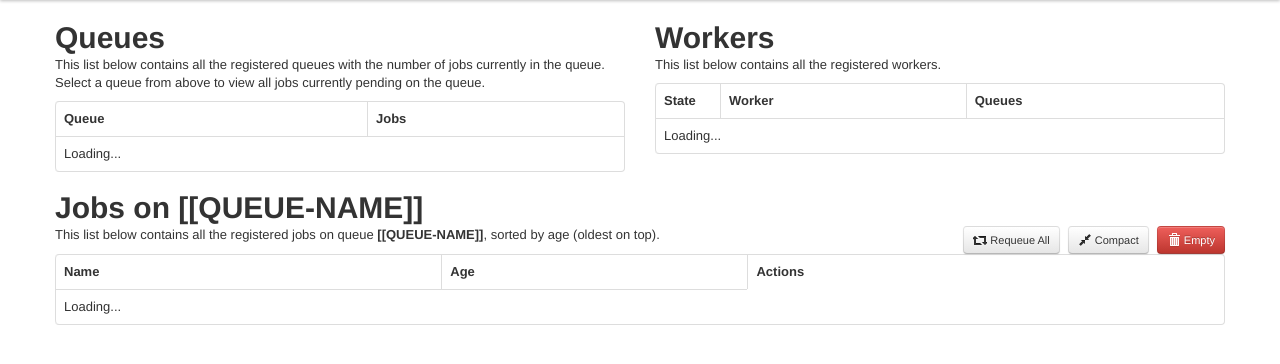
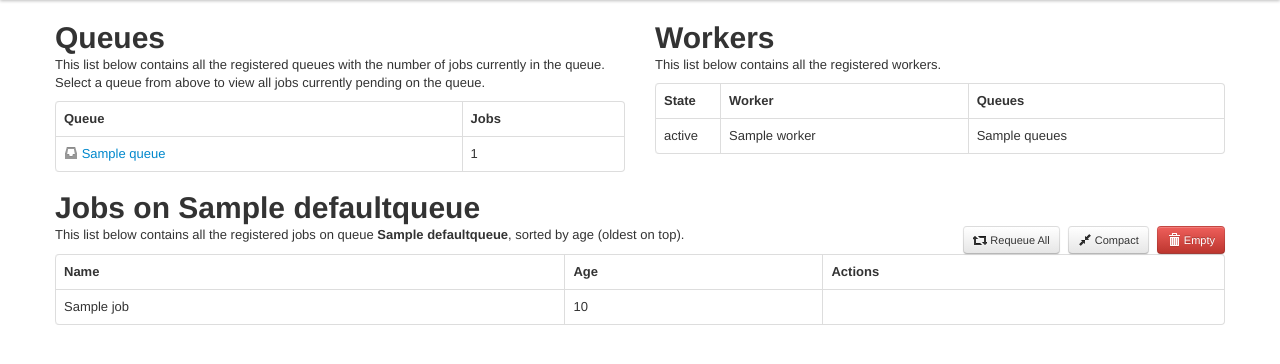
Before and after one commit to randomknowledge/rqworker_dashboard, a Django app: template rqworker_dashboard/templates/rqworker_dashboard/dashboard.html in a window 1280 px wide. Shown: the part 40-404 px from the top of the page. Run offline with Django 3.2, Linux system fonts and the light colour scheme; the template is opened without the code that fills it: most values are stand-ins (such as "Sample title", 1, 10 or a date in 2020); parts of the project's set-up code (start-up, migrations or seed data) failed here and were passed over.

```diff
--- a/rqworker_dashboard/__init__.py
+++ b/rqworker_dashboard/__init__.py
@@ -23,9 +23,9 @@ def enqueue(function, *args, **kwargs):
     timeout = kwargs.pop('timeout', 3600)
     return Queue(queue).enqueue(function, *args, timeout=timeout, **kwargs)
 
-def queueTestNormal( somarg, delay = 10 ):
+def queueTestNormal( somarg, delay = 60 ):
     sleep(delay)
 
-def queueTestFail( somarg, delay = 5 ):
+def queueTestFail( somarg, delay = 10 ):
     sleep(delay)
     raise Exception('Queue Test failed with arg "%s"!' % somearg)
--- a/rqworker_dashboard/templates/rqworker_dashboard/dashboard.html
+++ b/rqworker_dashboard/templates/rqworker_dashboard/dashboard.html
@@ -16,9 +16,12 @@
 				</tr>
 				</thead>
 				<tbody>
-				<tr data-role="loading-placeholder">
-					<td colspan="2">Loading...</td>
+				{% for queue in queues %}
+				<tr data-role="queue"{% if queue.name == "failed" %} class="failed"{% endif %}>
+					<td><i class="icon-inbox" style="opacity: .5;"></i> <a href="#">{{ queue.name }}</a></td>
+					<td class="narrow">{{ queue.count }}</td>
 				</tr>
+				{% endfor %}
 				</tbody>
 			</table>
 
@@ -53,9 +56,13 @@
 				</tr>
 				</thead>
 				<tbody>
-				<tr data-role="loading-placeholder">
-					<td colspan="3">Loading...</td>
+				{% for worker in workers %}
+				<tr>
+					<td>{{ worker.state }}</td>
+					<td>{{ worker.name }}</td>
+					<td>{{ worker.queues }}</td>
 				</tr>
+				{% endfor %}
 				</tbody>
 			</table>
 
@@ -81,12 +88,12 @@
 	<div class="span12">
 		<div class="section">
 
-			<h1>Jobs on <strong class="failed">[[QUEUE-NAME]]</strong></h1>
+			<h1>Jobs on <strong class="failed">{{ defaultqueue.name }}</strong></h1>
 			<p class="intro">
 				<a href="#" id="empty-btn" class="btn btn-danger btn-small" style="float: right"><i class="icon-trash icon-white"></i> Empty</a>
 				<a href="#" id="compact-btn" class="btn btn-small" style="float: right; margin-right: 8px;"><i class="icon-resize-small"></i> Compact</a>
 				<a href="#" id="requeue-all-btn" class="btn btn-small" style="float: right; margin-right: 8px;"><i class="icon-retweet"></i> Requeue All</a>
-				This list below contains all the registered jobs on queue <strong>[[QUEUE-NAME]]</strong>, sorted by age (oldest on top).</p>
+				This list below contains all the registered jobs on queue <strong>{{ defaultqueue.name }}</strong>, sorted by age (oldest on top).</p>
 
 			<table id="jobs" class="table table-bordered">
 				<thead>
@@ -97,9 +104,13 @@
 				</tr>
 				</thead>
 				<tbody>
-				<tr data-role="loading-placeholder">
-					<td colspan="2">Loading...</td>
+				{% for job in defaultqueue.jobs %}
+				<tr>
+					<td>{{ job.description|default:job }}</td>
+					<td>{{ job.age }}</td>
+					<td></td>
 				</tr>
+				{% endfor %}
 				</tbody>
 			</table>
 
```
Also changed, not shown: rqworker_dashboard/data.py (added, +38 -0 lines), rqworker_dashboard/utils.py (+21 -1 lines), rqworker_dashboard/views.py (+29 -18 lines).
